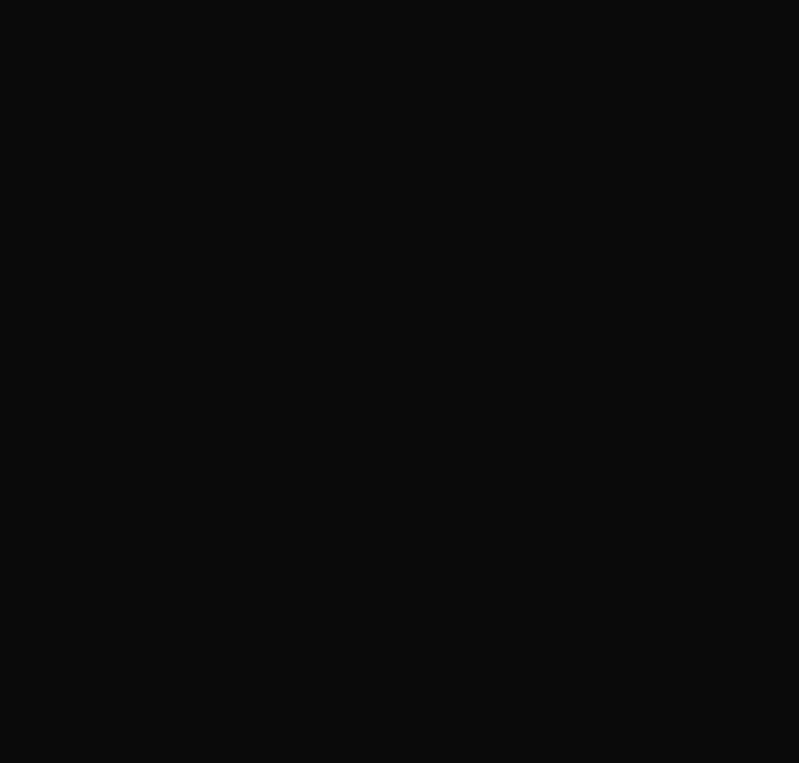
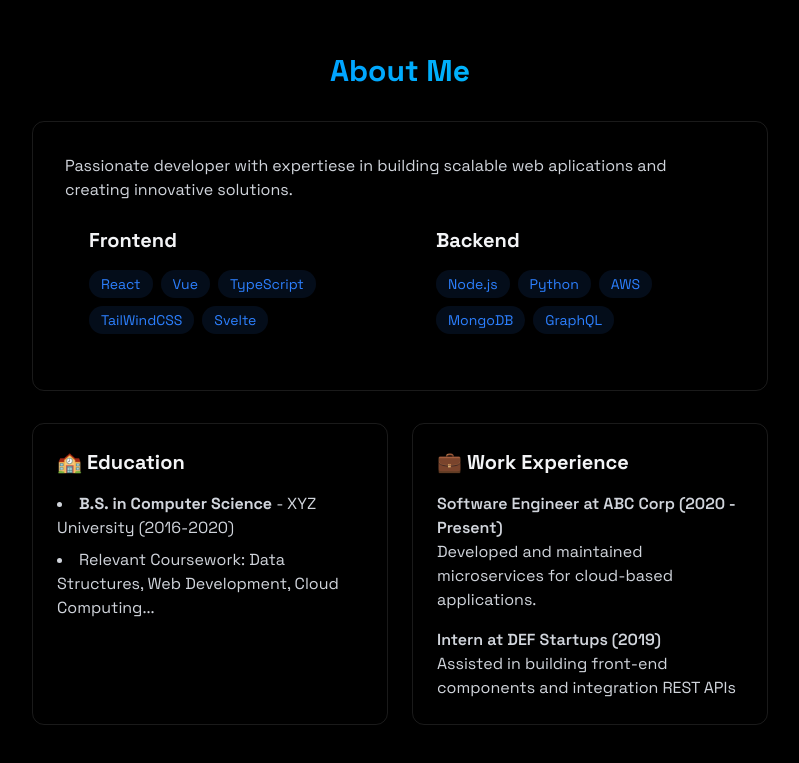
Before and after one commit to Keryyyl/first-portfolio, a React (Vite) app: page / in a window 1280 px wide. Shown: the part 827-1590 px from the top of the page, without its empty margins (240-1039 px from the left). Before the commit the page ends 800 px from the top, so only its background shows below. Built offline with nearby package versions, Linux system fonts and the light colour scheme.

Commit message:
Adds about section

```diff
--- a/src/App.jsx
+++ b/src/App.jsx
@@ -4,7 +4,7 @@
 import { Navbar } from "./components/Navbar";
 import { MobileMenu } from "./components/MobileMenu";
 import { Home } from "./components/sections/Home";
-// import { About } from "./components/sections/About";
+import { About } from "./components/sections/About";
 // import { Projects } from "./components/sections/Projects";
 // import { Contact } from "./components/sections/Contact";
 
@@ -22,9 +22,9 @@
       >
         <Navbar menuOpen={menuOpen} setMenuOpen={setMenuOpen} />
         <MobileMenu menuOpen={menuOpen} setMenuOpen={setMenuOpen} />
-         <Home />
-        {/*<About />
-        <Projects />
+        <Home />
+        <About />
+        {/*<Projects />
         <Contact /> */}
       </div>
     </>
--- a/src/components/sections/About.jsx
+++ b/src/components/sections/About.jsx
@@ -0,0 +1,79 @@
+export const About = () => {
+
+    const frontendSkills = ["React", "Vue", "TypeScript", "TailWindCSS", "Svelte"];
+    const backendSkills = ["Node.js", "Python", "AWS", "MongoDB", "GraphQL"];
+
+    return (
+        <section id="about" className="min-h-screen flex items-center justify-center py-20">
+            <div className="max-w-3xl mx-auto px-4">
+                <h2 className="text-3xl font-bold mb-8 bg-gradient-to-r from-blue-500 to-cyan-400 bg-clip-text text-transparent text-center">
+                    About Me
+                </h2>
+
+                <div className="glass rounded-xl p-8 border-white/10 border hover:-translate-y-1 transition-all">
+                    <p className="text-gray-300">
+                        Passionate developer with expertiese in building scalable web aplications and creating innovative solutions.
+                    </p>
+
+                    <div className="grid grid-cols-1 md:grid-cols-2 gap-6">
+                        <div className="rounded-xl p-6 hover:-translate-y-1 transition-all">
+                            <h3 className="text-xl font-bold mb-4">Frontend</h3>
+                            <div className="flex flex-wrap gap-2">
+                                {frontendSkills.map((tech, key) => (
+                                    <span key={key} className="bg-blue-500/10 text-blue-500 py-1 px-3 rounded-full text-sm
+                                    hover:bg-blue-500/20 hover:shadow-[0_2px_8px_rgba(59,130,2246,0.2)] transition">
+                                        {tech}
+                                    </span>
+                                ))}
+                            </div>
+                        </div>
+
+                        <div className="rounded-xl p-6 hover:-translate-y-1 transition-all">
+                            <h3 className="text-xl font-bold mb-4">Backend</h3>
+                            <div className="flex flex-wrap gap-2">
+                                {backendSkills.map((tech, key) => (
+                                    <span key={key} className="bg-blue-500/10 text-blue-500 py-1 px-3 rounded-full text-sm
+                                    hover:bg-blue-500/20 hover:shadow-[0_2px_8px_rgba(59,130,2246,0.2)] transition">
+                                        {tech}
+                                    </span>
+                                ))}
+                            </div>
+                        </div>
+                    </div>
+                </div>
+
+                <div className="grid grid-cols-1 md:grid-cols-2 gap-6 mt-8">
+                    <div className="p-6 rounded-xl border-white/10 border hover:-translate-y-1 transition-all">
+                        <h3 className="text-xl font-bold mb-4"> 🏫 Education </h3>
+                        <ul className="list-disc list-inside text-gray-300 space-y-2">
+                            <li>
+                                <strong> B.S. in Computer Science </strong> - XYZ University (2016-2020)
+                            </li>
+                            <li>
+                                Relevant Coursework: Data Structures, Web Development, Cloud Computing...
+                            </li>
+                        </ul>
+                    </div>
+                    <div className="p-6 rounded-xl border-white/10 border hover:-translate-y-1 transition-all">
+                        <h3 className="text-xl font-bold mb-4"> 💼 Work Experience </h3>
+                        <div className="space-y-4 text-gray-300">
+                            <div>
+                                <h4 className="font-semibold"> Software Engineer at ABC Corp (2020 - Present)</h4>
+                                <p>
+                                    Developed and maintained microservices for cloud-based applications.
+                                </p>
+                            </div>
+                            <div>
+                                <h4 className="font-semibold"> Intern at DEF Startups (2019)</h4>
+                                <p>
+                                    Assisted in building front-end components and integration REST APIs
+                                </p>
+                            </div>
+                        </div>
+                    </div>
+                </div>
+
+            </div>
+        </section>
+    )
+}
--- a/src/components/sections/Home.jsx
+++ b/src/components/sections/Home.jsx
@@ -4,7 +4,7 @@
     return(
     <section id="home" className="min-h-screen flex items-center justify-center relative">
         <div className="text-center z-10 px-4">
-            <h1 className="text-5xl md:text-7xl font-bold mb-6 bg-gradient-to-r from-blue-500 to-purple-600 bg-clip-text text-transparent leading-right">
+            <h1 className="text-5xl md:text-7xl font-bold mb-6 bg-gradient-to-r from-blue-500 to-cyan-400 bg-clip-text text-transparent leading-right">
                 Hi, I'm Keryyl
             </h1>
             <p className="text-gray-400 text-lg mb-8 max-w-lg mx-auto">
```
